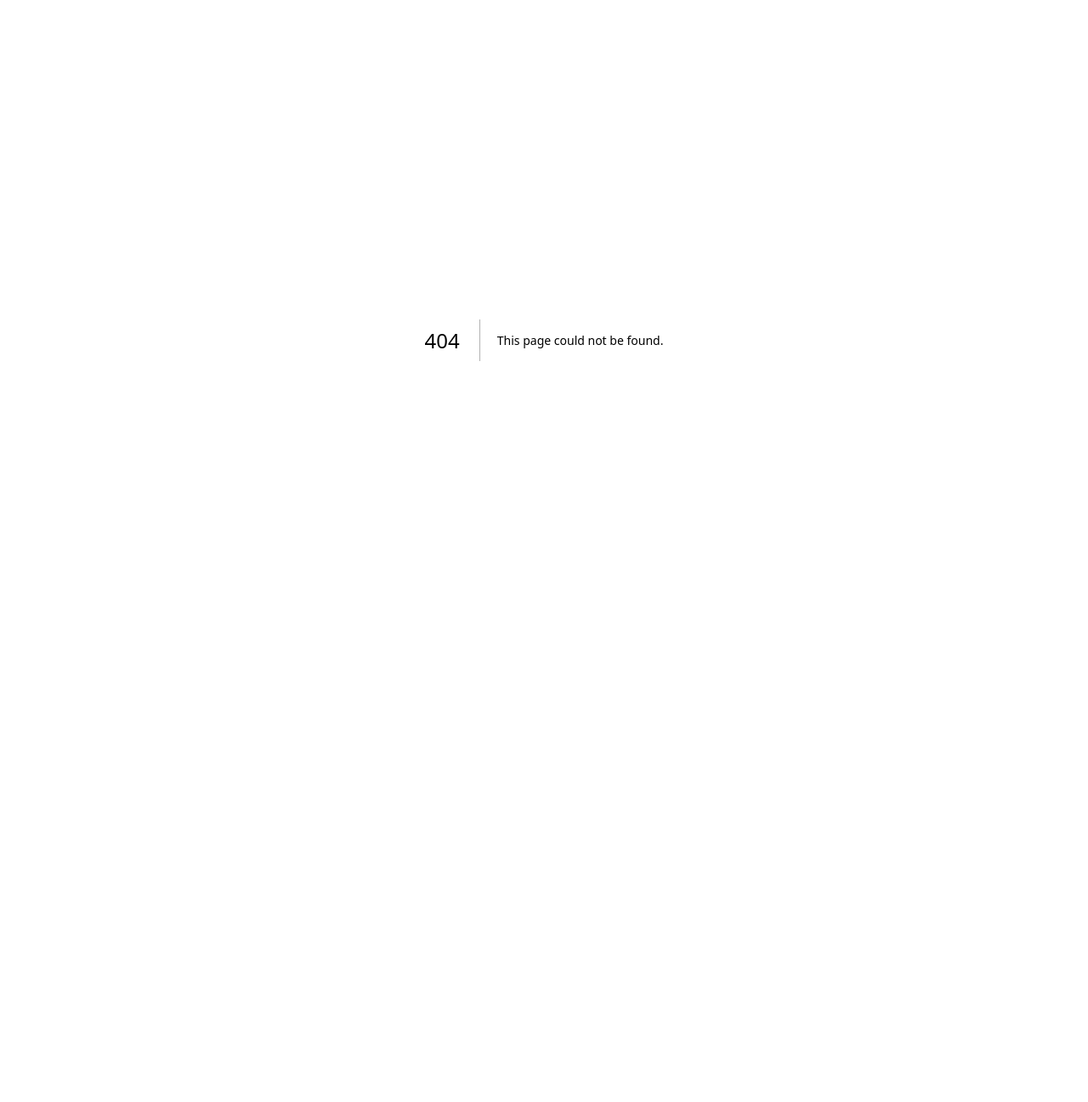
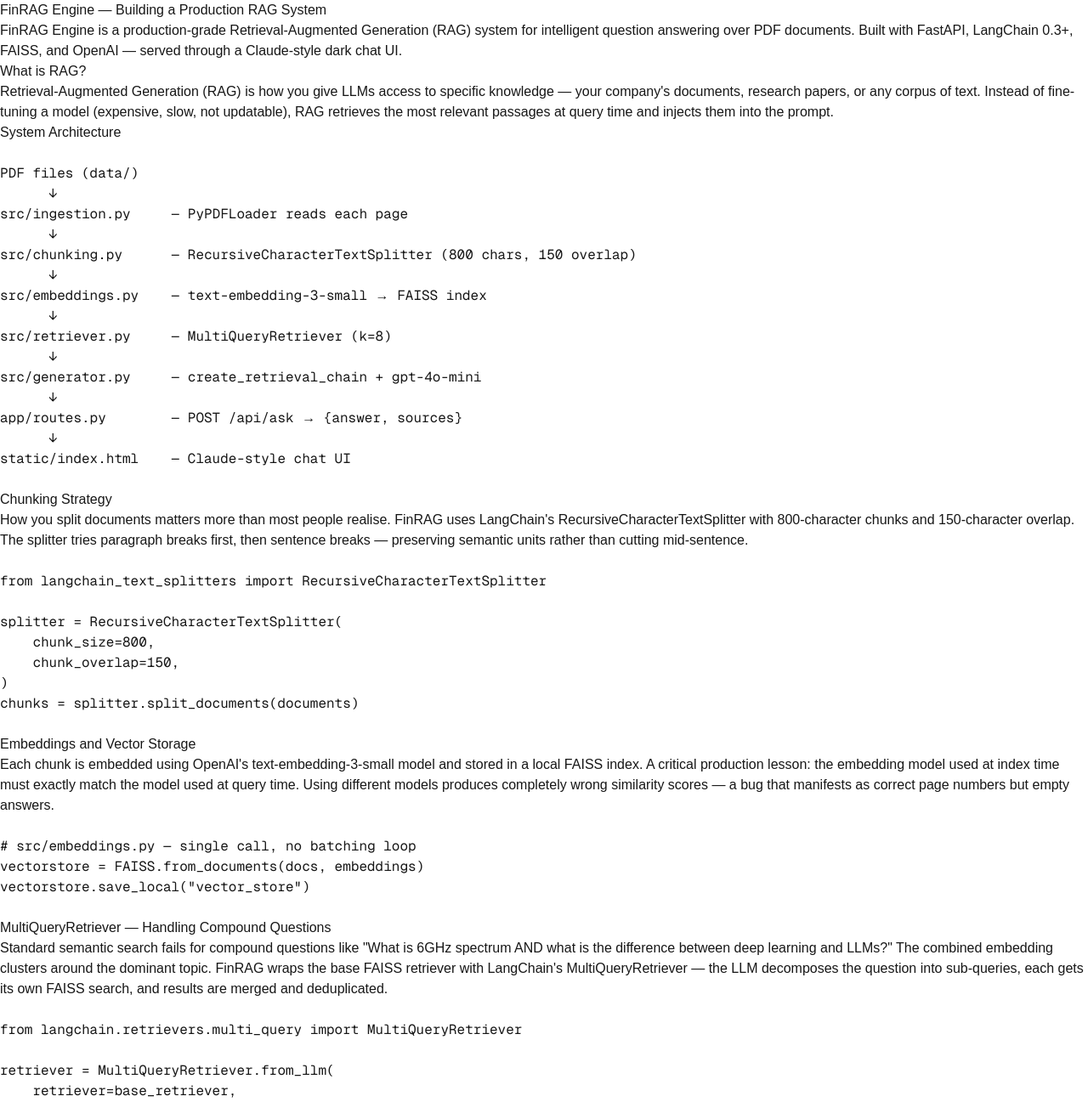
Before and after one commit to manishengineertech1582-code/manish-portfolio, a Next.js app: page /blog/finrag-engine in a window 1280 px wide. Before the commit this address had no page. Shown: the top 1297 px of the page at 85% size. Before the commit the page ends 800 px from the top, so only its background shows below. Built offline with nearby package versions, Linux system fonts and the light colour scheme.

Commit message:
feat: add FinRAG Engine blog post

```diff
--- /dev/null
+++ b/app/blog/finrag-engine/page.tsx
@@ -0,0 +1,158 @@
+export default function FinRAGBlog() {
+  return (
+    <article>
+      <h1>FinRAG Engine — Building a Production RAG System</h1>
+
+      <p>
+        FinRAG Engine is a production-grade Retrieval-Augmented Generation (RAG) system
+        for intelligent question answering over PDF documents. Built with FastAPI,
+        LangChain 0.3+, FAISS, and OpenAI — served through a Claude-style dark chat UI.
+      </p>
+
+      <h2>What is RAG?</h2>
+      <p>
+        Retrieval-Augmented Generation (RAG) is how you give LLMs access to specific
+        knowledge — your company's documents, research papers, or any corpus of text.
+        Instead of fine-tuning a model (expensive, slow, not updatable), RAG retrieves
+        the most relevant passages at query time and injects them into the prompt.
+      </p>
+
+      <h2>System Architecture</h2>
+      <pre>{`
+PDF files (data/)
+      ↓
+src/ingestion.py     — PyPDFLoader reads each page
+      ↓
+src/chunking.py      — RecursiveCharacterTextSplitter (800 chars, 150 overlap)
+      ↓
+src/embeddings.py    — text-embedding-3-small → FAISS index
+      ↓
+src/retriever.py     — MultiQueryRetriever (k=8)
+      ↓
+src/generator.py     — create_retrieval_chain + gpt-4o-mini
+      ↓
+app/routes.py        — POST /api/ask → {answer, sources}
+      ↓
+static/index.html    — Claude-style chat UI
+      `}</pre>
+
+      <h2>Chunking Strategy</h2>
+      <p>
+        How you split documents matters more than most people realise. FinRAG uses
+        LangChain's RecursiveCharacterTextSplitter with 800-character chunks and
+        150-character overlap. The splitter tries paragraph breaks first, then sentence
+        breaks — preserving semantic units rather than cutting mid-sentence.
+      </p>
+
+      <pre>{`
+from langchain_text_splitters import RecursiveCharacterTextSplitter
+
+splitter = RecursiveCharacterTextSplitter(
+    chunk_size=800,
+    chunk_overlap=150,
+)
+chunks = splitter.split_documents(documents)
+      `}</pre>
+
+      <h2>Embeddings and Vector Storage</h2>
+      <p>
+        Each chunk is embedded using OpenAI's text-embedding-3-small model and stored
+        in a local FAISS index. A critical production lesson: the embedding model used
+        at index time must exactly match the model used at query time. Using different
+        models produces completely wrong similarity scores — a bug that manifests as
+        correct page numbers but empty answers.
+      </p>
+
+      <pre>{`
+# src/embeddings.py — single call, no batching loop
+vectorstore = FAISS.from_documents(docs, embeddings)
+vectorstore.save_local("vector_store")
+      `}</pre>
+
+      <h2>MultiQueryRetriever — Handling Compound Questions</h2>
+      <p>
+        Standard semantic search fails for compound questions like "What is 6GHz spectrum
+        AND what is the difference between deep learning and LLMs?" The combined embedding
+        clusters around the dominant topic. FinRAG wraps the base FAISS retriever with
+        LangChain's MultiQueryRetriever — the LLM decomposes the question into sub-queries,
+        each gets its own FAISS search, and results are merged and deduplicated.
+      </p>
+
+      <pre>{`
+from langchain.retrievers.multi_query import MultiQueryRetriever
+
+retriever = MultiQueryRetriever.from_llm(
+    retriever=base_retriever,
+    llm=ChatOpenAI(model="gpt-4o-mini", temperature=0),
+)
+      `}</pre>
+
+      <h2>The Hardest Bug — Pickle Memo-Optimization</h2>
+      <p>
+        The most subtle bug: all 2,485 document chunks had empty page_content after
+        indexing. FAISS returned correct page numbers, but the LLM received blank text
+        and answered "not available." Diagnosis required reading the raw binary of
+        index.pkl — the string "page_content" appeared exactly 1 time across 2,485 documents.
+      </p>
+      <p>
+        Root cause: the batching loop used FAISS.add_documents() which stores Documents
+        by reference. Python's pickle memo-optimization collapsed all 2,485 objects into
+        one shared reference. Fix: replace the loop with a single FAISS.from_documents()
+        call, which forces deep-copy semantics.
+      </p>
+
+      <pre>{`
+# Verify your vector store is healthy
+python -c "
+raw = open('vector_store/index.pkl', 'rb').read()
+print('page_content count:', raw.count(b'page_content'))
+# Should output: 2485
+"
+      `}</pre>
+
+      <h2>Production API with FastAPI</h2>
+      <pre>{`
+@router.post("/api/ask", response_model=QueryResponse)
+async def ask_question(request: QueryRequest, qa_chain = Depends(get_pipeline)):
+    result = qa_chain.invoke({"input": request.question})
+    return QueryResponse(
+        answer=result.get("answer", ""),
+        sources=[doc.metadata for doc in result.get("context", [])]
+    )
+      `}</pre>
+
+      <h2>Evaluation Metrics</h2>
+      <p>
+        Most RAG projects have no idea if their system works well. FinRAG implements
+        Hit@K (did the correct document appear in the top-K results?) and MRR
+        (how highly was the correct document ranked?). These metrics are run against
+        a ground truth test set to catch regressions when chunking or retrieval
+        parameters change.
+      </p>
+
+      <h2>Cost Analysis</h2>
+      <p>
+        Using gpt-4o-mini and text-embedding-3-small keeps costs extremely low.
+        Indexing 2,485 chunks costs approximately $0.01 (one-time). Each query
+        costs approximately $0.000479 — around 2,000 questions per dollar.
+      </p>
+
+      <h2>Key Engineering Lessons</h2>
+      <ul>
+        <li>Token costs scale fast — a prompt using 2,000 tokens when 500 would work is 4x the cost.</li>
+        <li>Most RAG failures are retrieval failures, not LLM failures.</li>
+        <li>Pin your embedding model name as a constant — used in both indexing and query time.</li>
+        <li>Use FAISS.from_documents() not add_documents() — pickle memo-optimization will silently corrupt your store.</li>
+        <li>Projects running only on your laptop create zero business value. Deploy it.</li>
+      </ul>
+
+      <h2>Source Code</h2>
+      <p>
+        Full source code available on GitHub:
+        <a href="https://github.com/manishengineertech1582-code/finrag-engine">
+          github.com/manishengineertech1582-code/finrag-engine
+        </a>
+      </p>
+    </article>
+  );
+}
```
